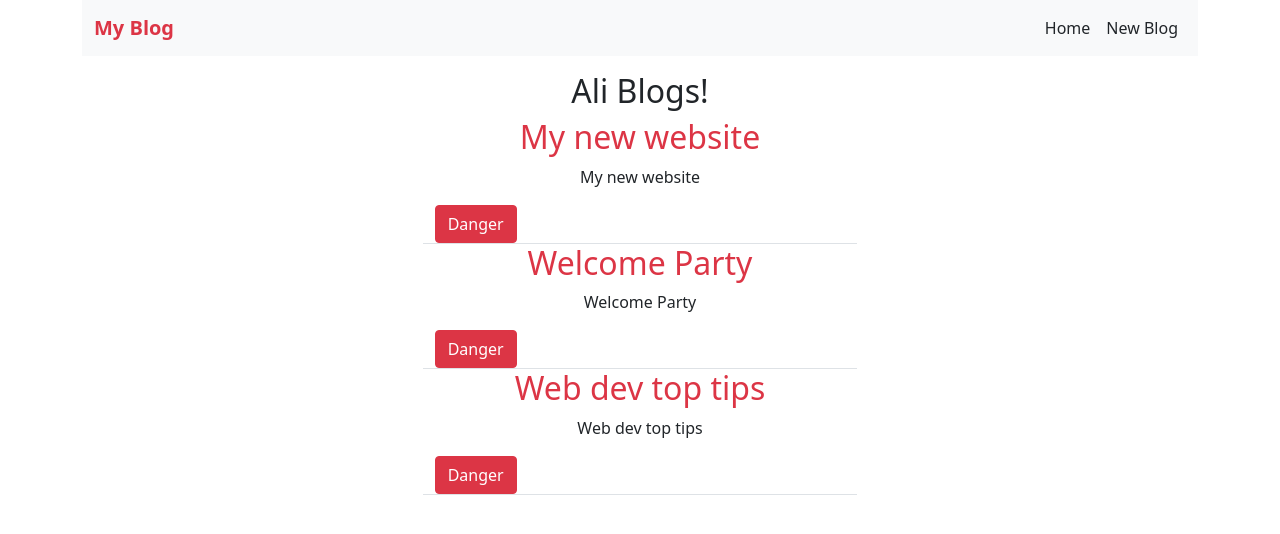
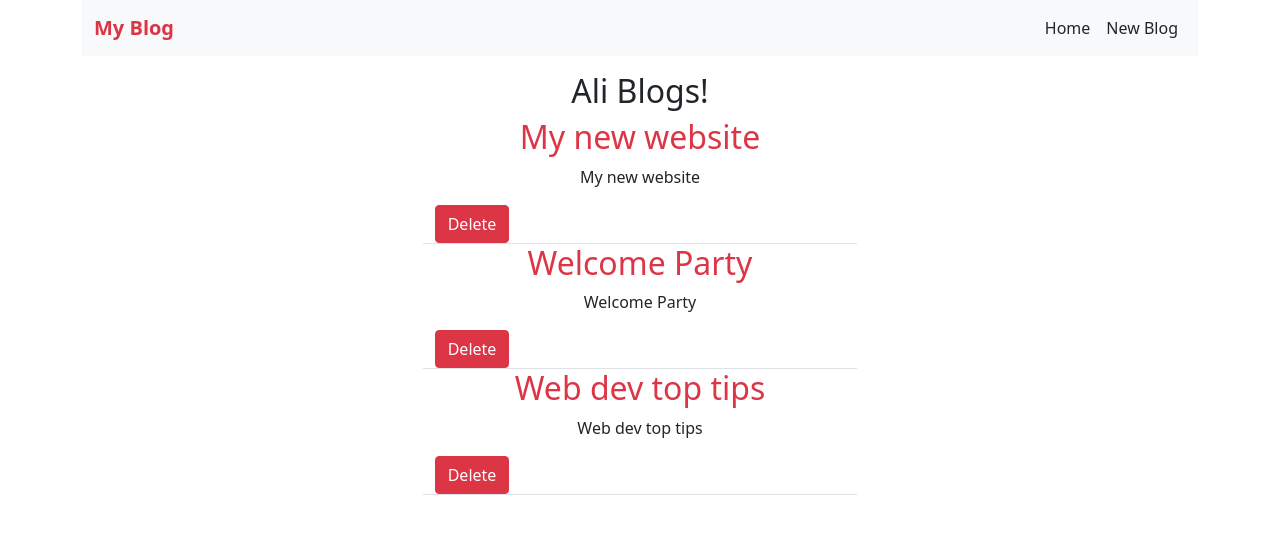
Before and after one commit to chikram/blog, a React (Create React App) app: page / in a window 1280 px wide. Shown: the top 534 px of the page. Built offline with nearby package versions, Linux system fonts and the light colour scheme.

Commit message:
concept of useeffect

```diff
--- a/src/component/BlogList.js
+++ b/src/component/BlogList.js
@@ -9,7 +9,7 @@ function BlogList({ prob, title, handleDelete }) {
                         <div className="col-lg-4 col-sm-6 col-10 mx-auto thumbnail border border-buttom-1 border-top-0 border-start-0 border-end-0">
                             <h2 className="text-danger text-center">{blog.title}</h2>
                             <p className="text-center">{blog.title}</p>
-                            <button type="button" class="btn btn-danger" onClick={() => handleDelete(blog.id)}>Danger</button>
+                            <button type="button" class="btn btn-danger" onClick={() => handleDelete(blog.id)}>Delete</button>
                         </div>
                     </div>
                 ))}
--- a/src/component/Home.js
+++ b/src/component/Home.js
@@ -1,4 +1,4 @@
-import { useState } from "react";
+import { useState, useEffect } from "react";
 import BlogList from "./BlogList";
 import NavBar from "./NavBar"
 function Home() {
@@ -12,6 +12,11 @@ function Home() {
         setBlogs(newBlogs)
     }
 
+    useEffect(() => {
+        alert("use effect run")
+
+    })
+
     return (
         <>
             <div className="container mx-30">
```
